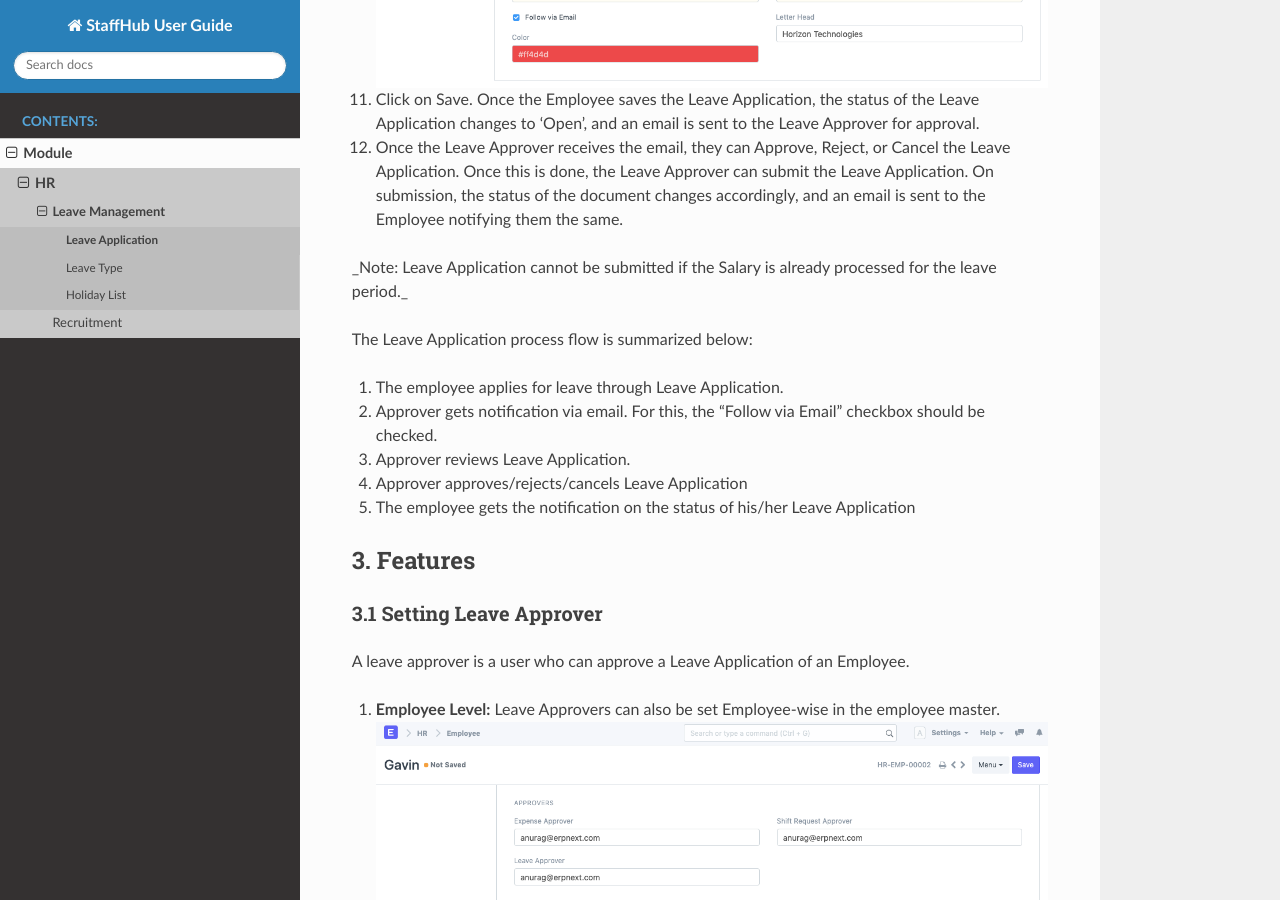
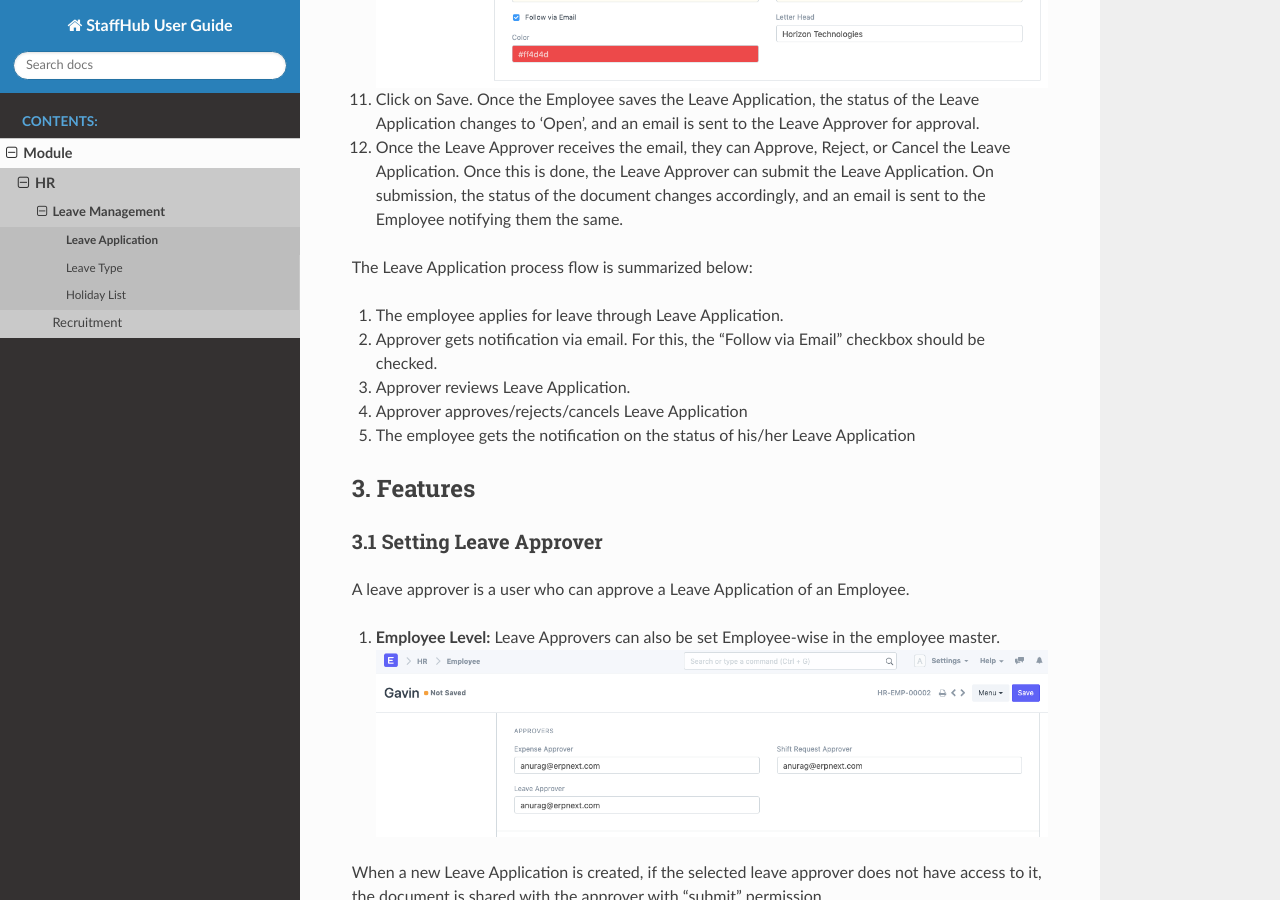
Before and after one commit to arvindder/staffhub-user-guide, a Sphinx documentation site: the page built from docs/module/hr/leave_management/leave-application.md, in a window 1280 px wide and 900 px high, scrolled down 2079 px. Built offline with Sphinx 7.4.7 and the Read the Docs theme 3.1.0, drawn with Linux system fonts in a browser that asks for light colours.

Commit message:
update leave application

```diff
--- a/docs/module/hr/leave_management/leave-application.md
+++ b/docs/module/hr/leave_management/leave-application.md
@@ -37,8 +37,6 @@ Before you create a Leave Application, it is advisable you have the following do
 11. Click on Save. Once the Employee saves the Leave Application, the status of the Leave Application changes to 'Open', and an email is sent to the Leave Approver for approval.
 12. Once the Leave Approver receives the email, they can Approve, Reject, or Cancel the Leave Application. Once this is done, the Leave Approver can submit the Leave Application. On submission, the status of the document changes accordingly, and an email is sent to the Employee notifying them the same.
 
-\_Note: Leave Application cannot be submitted if the Salary is already processed for the leave period.\_
-
 The Leave Application process flow is summarized below:
 
 1.  The employee applies for leave through Leave Application.
```
